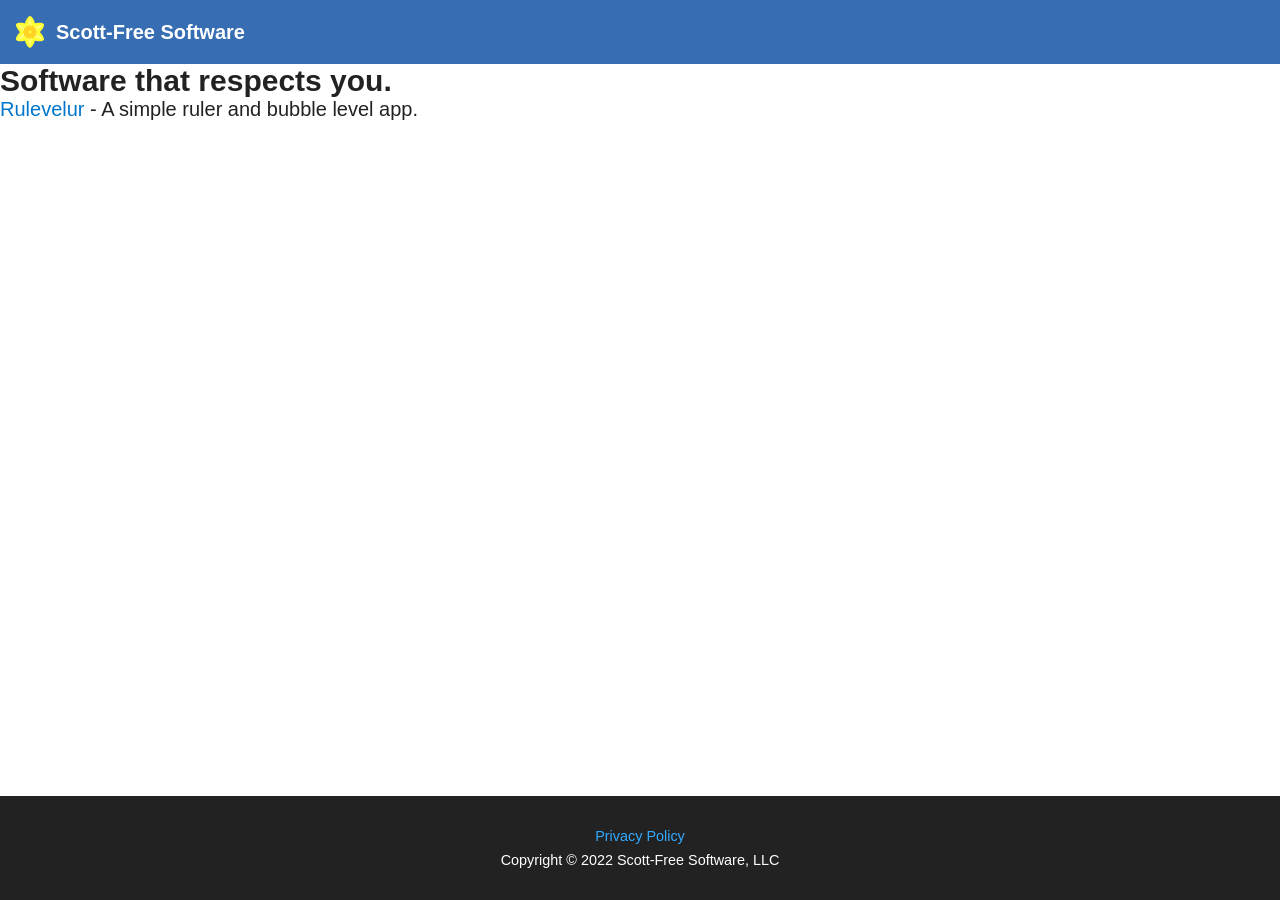
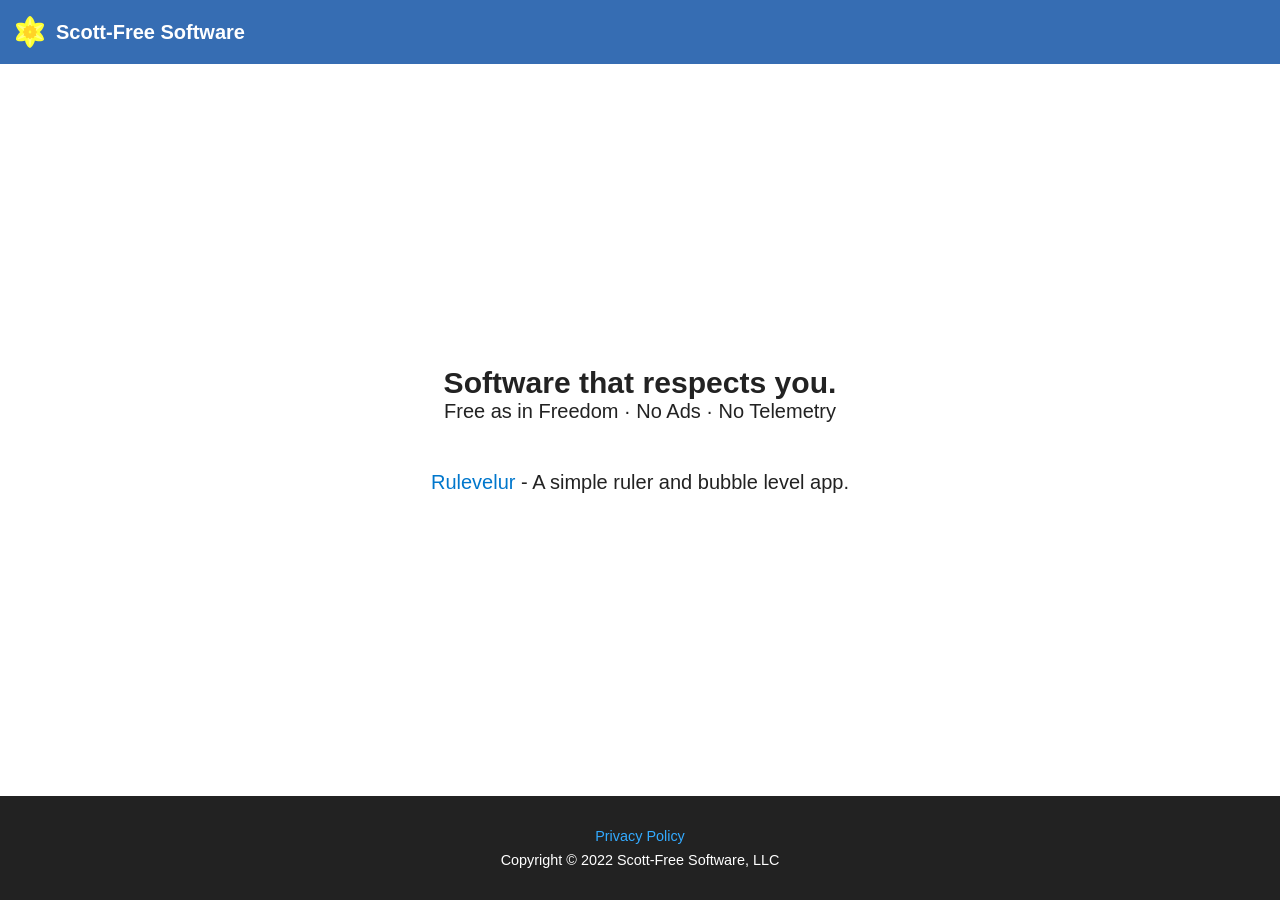
Before and after one commit to Scott-Free-Software/Scott-Free-Software.github.io, a Jekyll site: the page built from index.md, in a window 1280 px wide. Built offline with Jekyll 4.4.1, drawn with Linux system fonts in a browser that asks for light colours.

Commit message:
Update home page style.

```diff
--- a/assets/css/main.css
+++ b/assets/css/main.css
@@ -93,13 +93,13 @@ header a {
 
 .content {
     flex-grow: 1;
+    padding: 3rem 2rem;
 }
 
 .article {
     font-size: 1.25rem;
     max-width: 45rem;
-    margin: 3rem auto;
-    padding: 0 2rem;
+    margin: 0 auto;
 }
 
 .article h1 {
@@ -129,9 +129,13 @@ header a {
 }
 
 @media (max-width: 49rem) {
+    .content {
+        padding: 2rem;
+    }
+
     .article {
         font-size: 1.1rem;
-        margin: 2rem auto;
+        margin: 0 auto;
     }
 
     .article h1 {
--- a/index.md
+++ b/index.md
@@ -4,5 +4,6 @@ permalink: /
 ---
 
 ## Software that respects you.
+Free as in Freedom · No Ads · No Telemetry
 
 [Rulevelur](/rulevelur) - A simple ruler and bubble level app.
--- a/rulevelur/styles.css
+++ b/rulevelur/styles.css
@@ -4,13 +4,11 @@
     flex-direction: row-reverse;
     gap: 2rem;
     justify-content: center;
-    padding: 3rem;
 }
 
 @media (max-width: 48rem) {
     .product {
         flex-direction: column;
-        padding: 2rem;
     }
 }
 
@@ -44,7 +42,7 @@
     color: #999;
     font-size: 1rem;
     padding: 0 1rem;
-    margin-bottom: 2rem;
+    margin: 3rem 0 0;
     text-align: center;
 }
 
--- /dev/null
+++ b/styles.css
@@ -0,0 +1,29 @@
+.content {
+    align-items: center;
+    display: flex;
+    flex-direction: column;
+    justify-content: center;
+}
+
+.content h2 {
+    font-size: 1.88rem;
+}
+
+
+.content p {
+    margin: 0 0 3rem;
+}
+
+.content p:last-child {
+    margin: 0;
+}
+
+@media (max-width: 32.25rem) {
+    .content {
+        font-size: 1rem;
+    }
+
+    .content h2 {
+        font-size: 1.52rem;
+    }
+}
```
